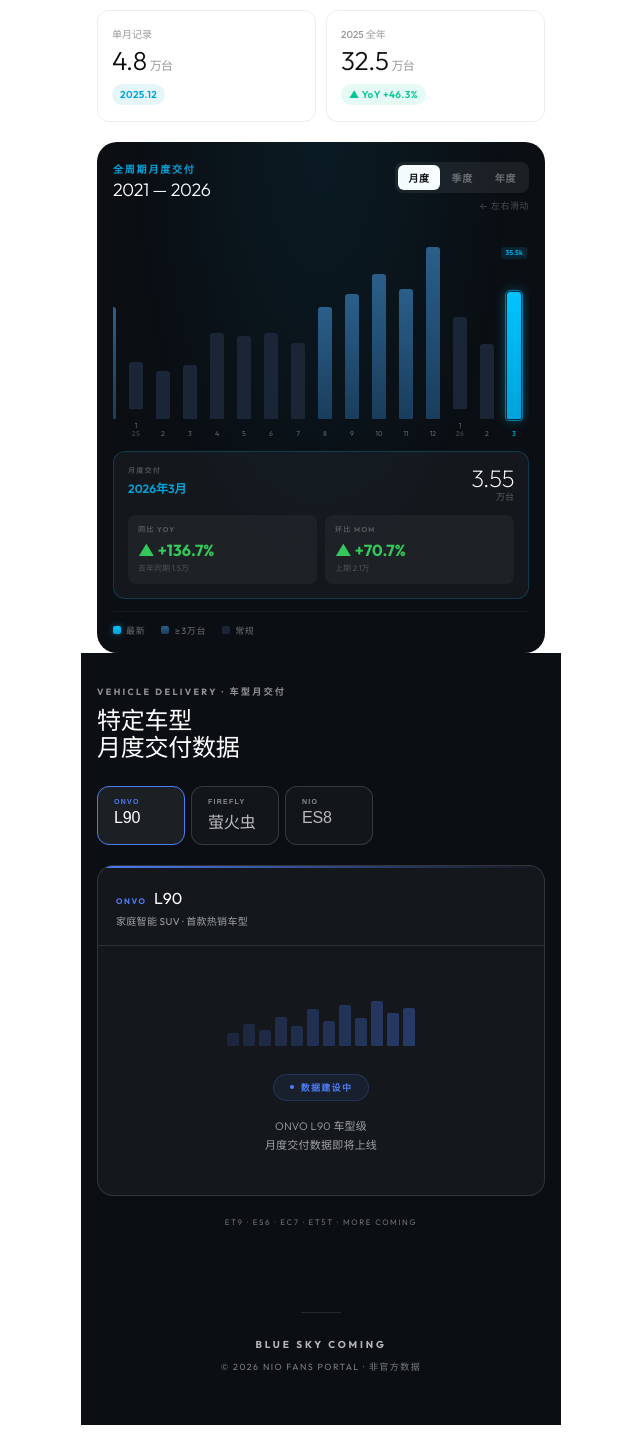
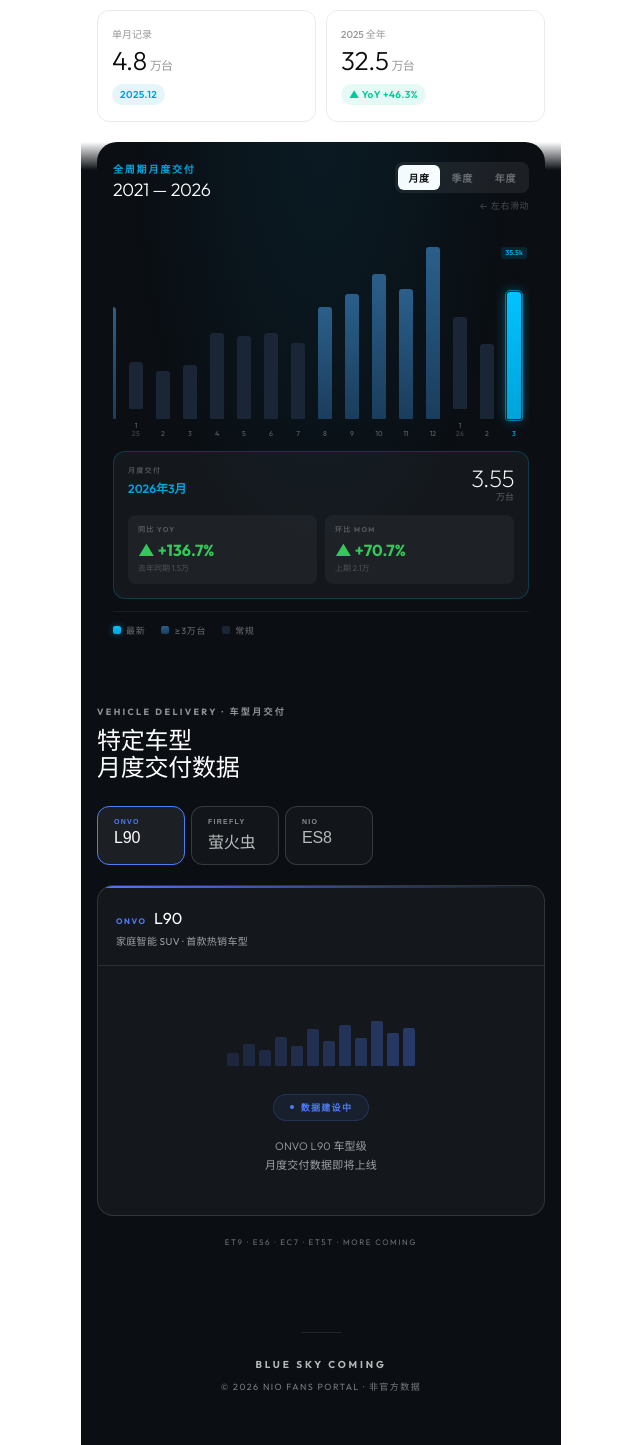
Before and after one commit to wangjiajiajohn/NioFans, a Next.js app: page / in a window 1280 px wide. Shown: the part 649-2094 px from the top of the page, without its empty margins (319-959 px from the left). Built offline with nearby package versions, Linux system fonts and the light colour scheme.

Commit message:
fix: seamless dark gradient bridge between chart and ModelSection

```diff
--- a/src/components/DeliveryChart.tsx
+++ b/src/components/DeliveryChart.tsx
@@ -164,7 +164,8 @@
       </div>
 
       {/* ── Chart Shell ── */}
-      <div style={{ padding: '20px 16px 0' }} className="anim-fade-up delay-3">
+      <div style={{ padding: '0 16px 24px', marginTop: '20px', background: 'linear-gradient(to bottom, #FFFFFF 0%, #0B0F14 28px)' }} className="anim-fade-up delay-3">
+
         <div className="chart-shell" style={{ padding: '20px 16px 16px' }}>
 
           {/* Header row with toggle */}
--- a/src/components/ModelSection.tsx
+++ b/src/components/ModelSection.tsx
@@ -22,10 +22,12 @@
   const model = MODELS.find(m => m.id === activeId)!;
 
   return (
-    <section style={{ background: '#0B0F14', padding: '32px 0 48px' }}>
+    <section style={{ background: '#0B0F14', padding: '0 0 48px' }}>
+
 
       {/* ── Section header ── */}
-      <div style={{ padding: '0 16px', marginBottom: '24px' }}>
+      <div style={{ padding: '28px 16px 0', marginBottom: '24px' }}>
+
         <p style={{
           fontSize: '9px', fontWeight: 700, letterSpacing: '0.26em',
           textTransform: 'uppercase', color: 'rgba(255,255,255,0.55)', marginBottom: '8px',
```
